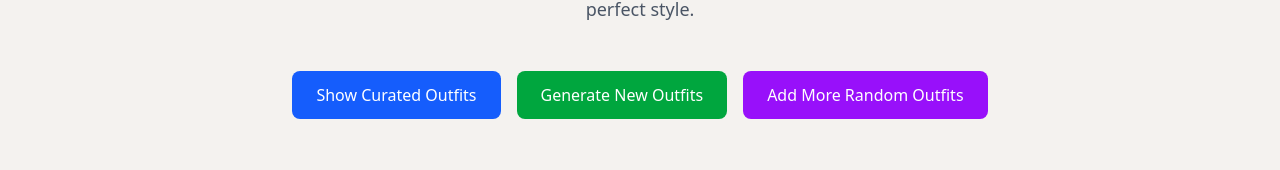
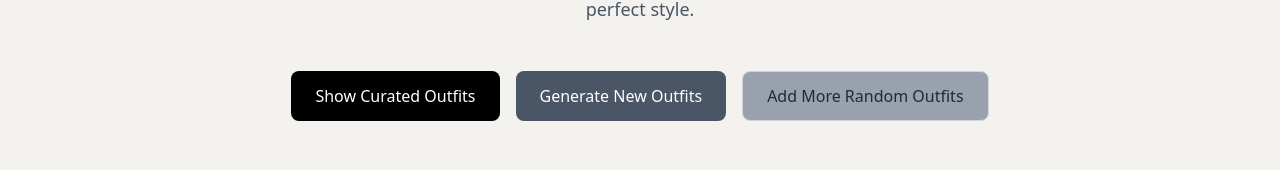
Before and after one commit to mohameddsaber/Starboy, a React (Vite) app in the folder frontend/: page /outfits in a window 1280 px wide. Shown: the part 177-347 px from the top of the page. Built offline with nearby package versions, Linux system fonts and the light colour scheme.

Commit message:
chore: update button styles in OutfitsPage and refine colors & link styles in AboutCard

```diff
--- a/frontend/src/components/AboutCard.jsx
+++ b/frontend/src/components/AboutCard.jsx
@@ -78,10 +78,9 @@ function AboutCard({ outfit }) {
                     href={item.link}
                     target="_blank"
                     rel="noopener noreferrer"
-                    className="flex items-center gap-1 text-blue-500 hover:underline"
+                    className="flex items-center gap-1 text-gray-700 hover:underline"
                   >
                     {item.brand || item.description}
-                    <FaExternalLinkAlt size={10} className="text-gray-400" />
                   </a>
                 </div>
               ))}
--- a/frontend/src/pages/OutfitsPage.jsx
+++ b/frontend/src/pages/OutfitsPage.jsx
@@ -202,19 +202,19 @@ export default function OutfitsPage() {
       <div className="flex flex-wrap justify-center gap-4">
         <button
           onClick={resetToCurated}
-          className="px-6 py-3 bg-blue-600 text-white rounded-lg hover:bg-blue-700 transition-colors font-medium cursor-pointer"
+          className="px-6 py-3 bg-black hover:bg-gray-600 text-white rounded-lg  transition-colors font-medium cursor-pointer"
         >
           Show Curated Outfits
         </button>
         <button
           onClick={showOnlyGenerated}
-          className="px-6 py-3 bg-green-600 text-white rounded-lg hover:bg-green-700 transition-colors font-medium cursor-pointer"
+          className="px-6 py-3 bg-gray-600 hover:bg-gray-400 text-white rounded-lg  transition-colors font-medium cursor-pointer"
         >
           Generate New Outfits
         </button>
         <button
           onClick={() => generateNewOutfits(4)}
-          className="px-6 py-3 bg-purple-600 text-white rounded-lg hover:bg-purple-700 transition-colors font-medium cursor-pointer"
+          className="px-6 py-3 bg-gray-400 hover:bg-gray-200 text-gray-800 border border-gray-300 rounded-lg  transition-colors font-medium cursor-pointer"
         >
           Add More Random Outfits
         </button>
```
